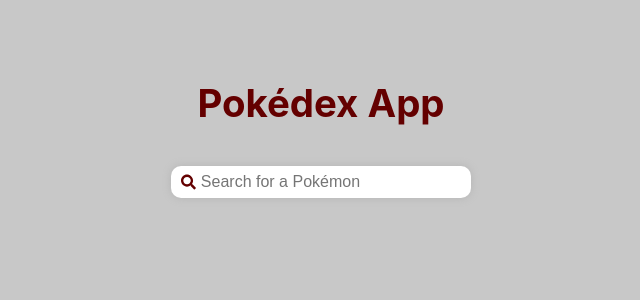
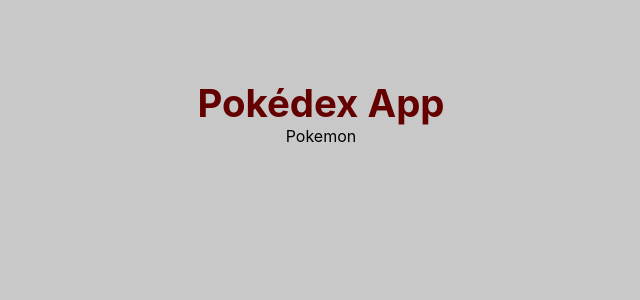
Before and after one commit to Newtonian1/reactdex, a React (Create React App) app: page /pokemon in a window 1280 px wide. Shown: the top 300 px of the page, without its empty margins (319-959 px from the left). Built offline with nearby package versions, Linux system fonts and the light colour scheme.

Commit message:
Added basic routing using react router, still need to work on pokemon page routes

```diff
--- a/src/App.css
+++ b/src/App.css
@@ -2,17 +2,6 @@
   height: 100vh;
   background-color: rgb(200, 200, 200);
   text-align: center;
-}
-
-.search-bar-container {
-  padding-top: 5vh;
-  width: 50%;
-  min-width: 200px;
-  height: 80%;
-  margin: auto;
-  display: flex;
-  flex-direction: column;
-  align-items: center;
 }
 
 #site-title {
--- a/src/App.tsx
+++ b/src/App.tsx
@@ -1,19 +1,20 @@
 import React, {useState} from 'react';
 import './App.css';
-import {SearchBar} from "./components/SearchBar"
-import {SearchResults} from "./components/SearchResults"
+import { Search } from './components/Search';
+import { PokemonPage } from './components/PokemonPage';
+import { BrowserRouter, Routes, Route, Link } from 'react-router-dom';
 
 function App() {
-  const [results, setResults] = useState([]);
-
   return (
-    <div className="App">
-      <h1 id="site-title">Pokédex App</h1>
-      <div className="search-bar-container">
-        <SearchBar setResults={setResults}/>
-        <SearchResults results={results}/>
+    <BrowserRouter>
+      <div className="App">
+        <h1 id="site-title">Pokédex App</h1>
+        <Routes>
+          <Route path="/" element={<Search/>}/>
+          <Route path="/pokemon/" element={<PokemonPage/>}/>
+        </Routes>
       </div>
-    </div>
+    </BrowserRouter>
   );
 }
 
--- /dev/null
+++ b/src/components/PokemonPage.tsx
@@ -0,0 +1,9 @@
+import React, {useState} from 'react';
+
+export const PokemonPage = () => {
+    return (
+        <div>
+            <p>Pokemon</p>
+        </div>
+    )
+}
--- /dev/null
+++ b/src/components/Search.css
@@ -0,0 +1,11 @@
+.search-bar-container {
+    padding-top: 5vh;
+    width: 60%;
+    min-width: 200px;
+    height: 80%;
+    margin: auto;
+    display: flex;
+    flex-direction: column;
+    align-items: center;
+    text-align: center;
+}
--- /dev/null
+++ b/src/components/Search.tsx
@@ -0,0 +1,15 @@
+import { SearchBar } from "./SearchBar";
+import { SearchResults } from "./SearchResults";
+import React, {useState} from 'react';
+import './Search.css';
+
+export const Search = () => {
+    const [results, setResults] = useState([]);
+
+    return (
+        <div className="search-bar-container">
+            <SearchBar setResults={setResults}/>
+            <SearchResults results={results}/>
+        </div>
+    )
+}
```
